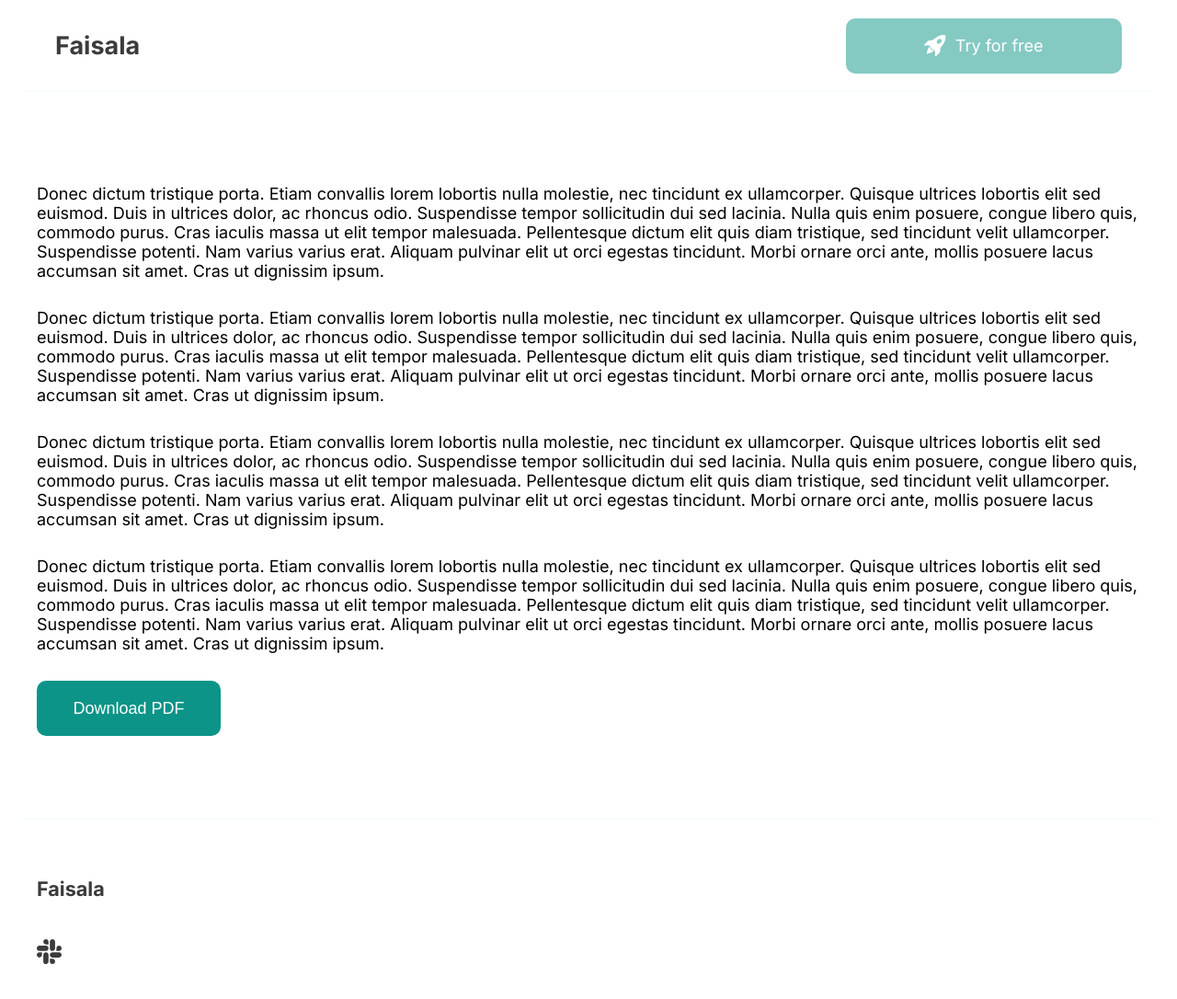
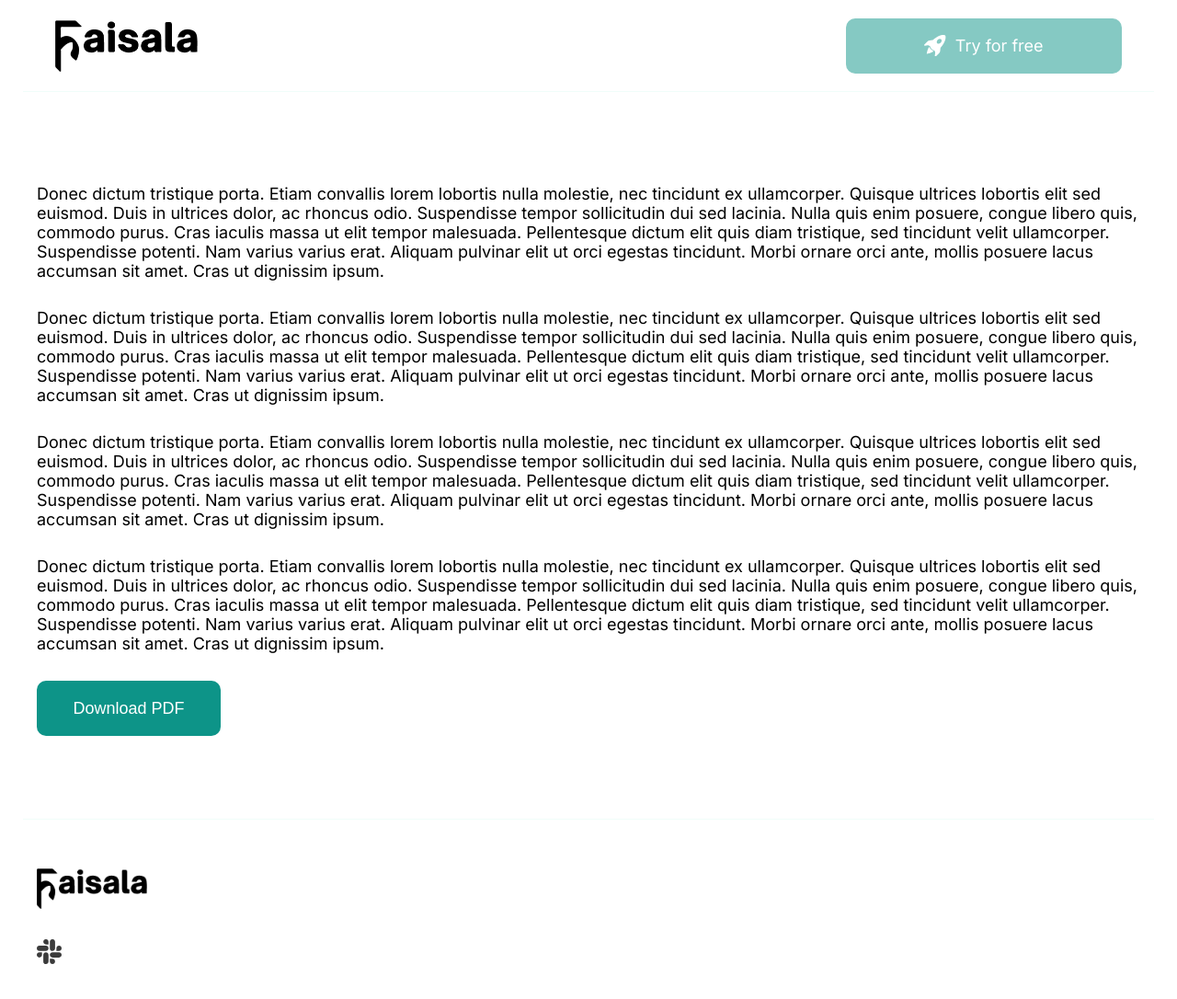
Before and after one commit to Byiringiro-saad/legal-ai, a React (Vite) app: page /form/download in a window 1280 px wide. Shown: the top 1086 px of the page at 92% size. Built offline with nearby package versions, Linux system fonts and the light colour scheme.

Commit message:
updated logo

```diff
--- a/src/components/footer.jsx
+++ b/src/components/footer.jsx
@@ -2,17 +2,17 @@
 import styled from "styled-components";
 
 // icons
-import { CiLinkedin } from "react-icons/ci";
-import { BsSlack, BsTwitter } from "react-icons/bs";
+import { BsSlack } from "react-icons/bs";
+
+//images
+import logo from "../assets/logo.png";
 
 const Footer = () => {
   return (
     <Container>
       <div className="content">
         <div className="links">
-          <a href="#" className="logo link">
-            Faisala
-          </a>
+          <img src={logo} alt="logo" />
         </div>
         <div className="icons">
           {/* <a href="#">
@@ -58,6 +58,10 @@
       flex-direction: column;
       justify-content: space-around;
 
+      img {
+        width: 10%;
+      }
+
       a {
         text-decoration: none;
         color: var(--black);
--- a/src/components/nav.jsx
+++ b/src/components/nav.jsx
@@ -4,6 +4,9 @@
 
 //icons
 import { BsRocketTakeoffFill } from "react-icons/bs";
+
+//images
+import logo from "../assets/logo.png";
 
 const Nav = () => {
   const navigate = useNavigate();
@@ -27,7 +30,7 @@
     <Container>
       <div className="content">
         <div className="logo" onClick={goHome}>
-          <p>Faisala</p>
+          <img src={logo} alt="logo" />
         </div>
         <div className="nav">
           <Button onClick={goToLogin} disabled={location.pathname !== "/"}>
@@ -120,13 +123,10 @@
       height: 100%;
       display: flex;
       align-items: center;
-      justify-content: center;
       cursor: pointer;
 
-      p {
-        font-size: 1.5em;
-        font-weight: 700;
-        color: var(--black);
+      img {
+        width: 50%;
       }
     }
 
```
Also changed, not shown: src/assets/logo.png (added), 1 other file (tests, documents, lock files or other folders).
